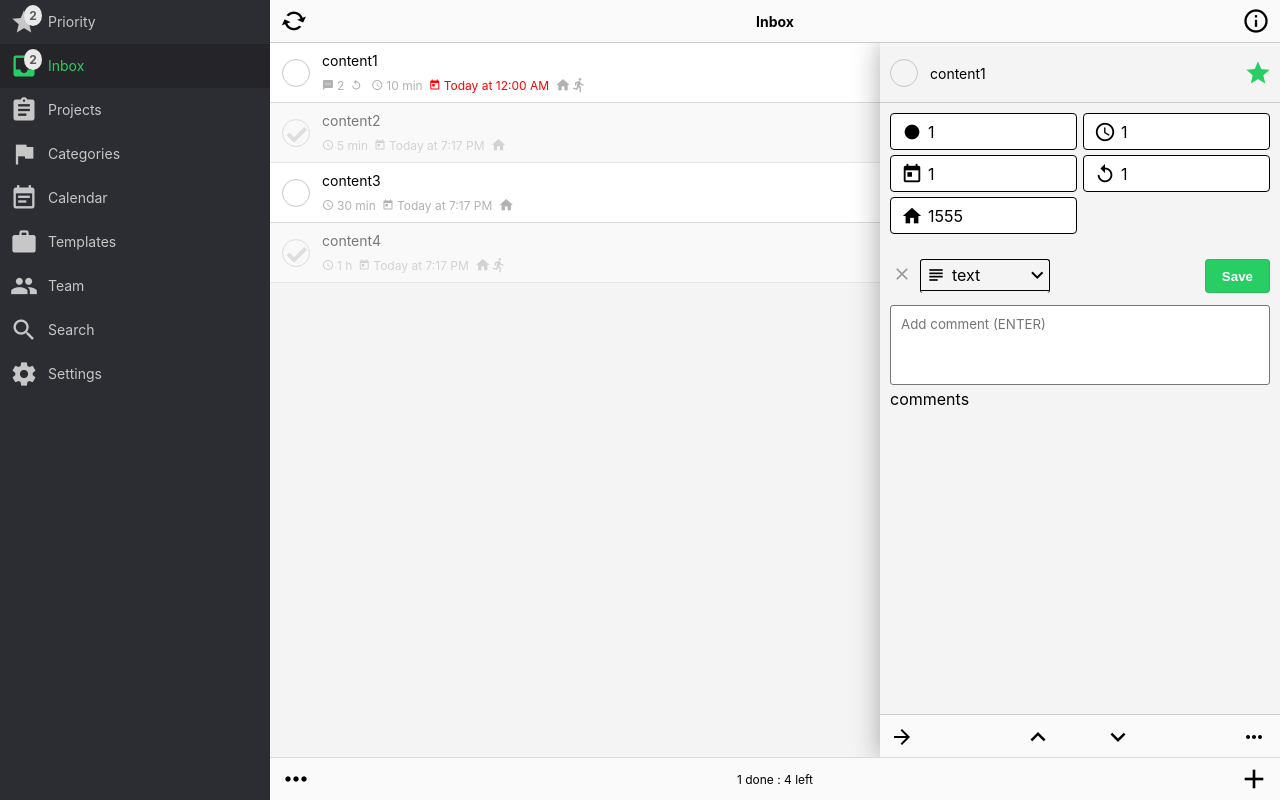
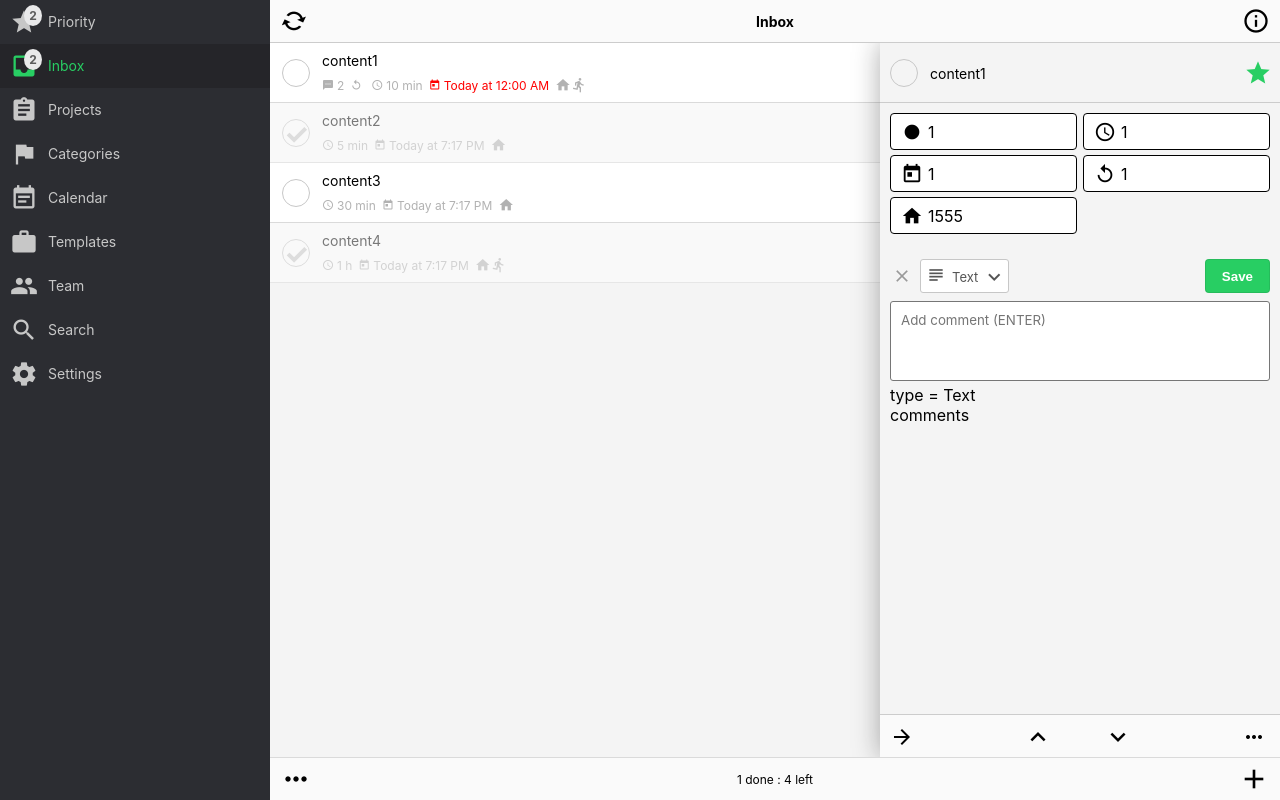
Before and after one commit to rafalrybicki/nozbe, a React (Create React App) app: page /inbox in a window 1280 px wide. Built offline with nearby package versions, Linux system fonts and the light colour scheme.

Commit message:
Add toggling comment type

```diff
--- a/src/components/TaskDetails/NewComment.css
+++ b/src/components/TaskDetails/NewComment.css
@@ -37,7 +37,7 @@
 .new-comment .close {
   display: inline-block;
   position: absolute;
-  top: 15px;
+  top: 17px;
   left: 2px;
   font-size: 20px;
   color: #999;
--- a/src/components/TaskDetails/NewComment.js
+++ b/src/components/TaskDetails/NewComment.js
@@ -1,16 +1,17 @@
-import React from 'react';
+import React, { useState } from 'react';
 import './NewComment.css'
 import SelectCommentType from './SelectCommentType'
 import Icon from '@material-ui/core/Icon';
 
 function NewComment(props) {
+  const [type, setType] = useState('Text')
   return (
     <div className="new-comment">
       <Icon className="close">close</Icon>
-      <SelectCommentType />
+      <SelectCommentType setType={(type) => setType(type)}/>
       <button>Save</button>
       <textarea placeholder="Add comment (ENTER)" />
-
+      type = {type}
     </div>
   );
 }
--- a/src/components/TaskDetails/SelectCommentType.css
+++ b/src/components/TaskDetails/SelectCommentType.css
@@ -2,34 +2,62 @@
   margin-left: 30px;
   position: relative;
   display: inline-block;
-  border: 1px solid black;
-  border-bottom: none;
+  border: 1px solid #c7c7c7;
   border-radius: 3px;
-  height: 34px;
-  overflow: hidden;
   cursor: pointer;
   margin-bottom: 8px;
-}
-
-.select:hover {
-  height: auto;
+  background-color: white;
+  color: #555;
+  font-size: 13px;
 }
 
 .select .down {
   position: absolute;
   right: 0;
-  top: 3px;
+  top: 4.5px;
+  margin-right: 2px;
 }
 
 .select .option {
+  height: 32px;
   display: flex;
   align-content: center;
-  border-bottom: 1px solid black;
+  border-bottom: 1px solid #c7c7c7;
   padding: 5px;
   padding-right: 30px;
+}
+
+.select .option *:last-child {
+  padding-top: 4px;
+}
+
+.select > .option {
+  border: none;
 }
 
 .select .option .material-icons {
   font-size: 20px;
   margin-right: 6px;
 }
+
+.select .option:last-of-type {
+  border: none;
+}
+
+.options {
+  background-color: inherit;
+  position: absolute;
+  top: -1px;
+  left: -1px;
+  border: 1px solid #c7c7c7;
+  border-radius: 3px;
+  z-index: 100;
+}
+
+.options .active {
+  background: #c7c7c7;
+}
+
+.hide {
+  display: none;
+}
--- a/src/components/TaskDetails/SelectCommentType.js
+++ b/src/components/TaskDetails/SelectCommentType.js
@@ -1,22 +1,50 @@
-import React from 'react';
+import React, { useState } from 'react';
 import './SelectCommentType.css'
 import Icon from '@material-ui/core/Icon';
 
 function SelectCommentType(props) {
+  const options = [
+    { value: 'Text', icon: 'subject' },
+    { value: 'Checklist', icon: 'list' },
+    { value: 'Attachment', icon: 'attach_file' },
+  ];
+
+  const [current, setValue] = useState(options[0]);
+
+  const showOptions = (e) => {
+    document.querySelector('.options').classList.remove('hide')
+  }
+
+  const hideOptions = (e) => {
+    e.stopPropagation()
+    const index = e.currentTarget.getAttribute('data-id');
+    const type = e.currentTarget.getAttribute('data-value')
+    setValue(options[index]);
+    document.querySelector('.options').classList.add('hide')
+    props.setType(type)
+  }
+
   return (
-    <div className="select">
+    <div className="select" onClick={showOptions}>
       <Icon className="down">expand_more</Icon>
-      <div className="option" data-value="text">
-        <Icon>subject</Icon>
-        <span>text</span>
+      <div className="option" data-value={current.value}>
+        <Icon>{current.icon}</Icon>
+        <span>{current.value}</span>
       </div>
-      <div className="option" data-value="checklist">
-        <Icon>list</Icon>
-        <span>checklist</span>
-      </div>
-      <div className="option" data-value="attachment">
-        <Icon>attach_file</Icon>
-        <span>text</span>
+
+      <div className="options hide" >
+        {options.map((option, i) =>
+          <div
+            className={option.value === current.value ? "option active" : "option"}
+            data-value={option.value}
+            key={i}
+            data-id={i}
+            onClick={hideOptions}
+          >
+            <Icon>{option.icon}</Icon>
+            <span>{option.value}</span>
+          </div>
+        )}
       </div>
     </div>
   );
```
